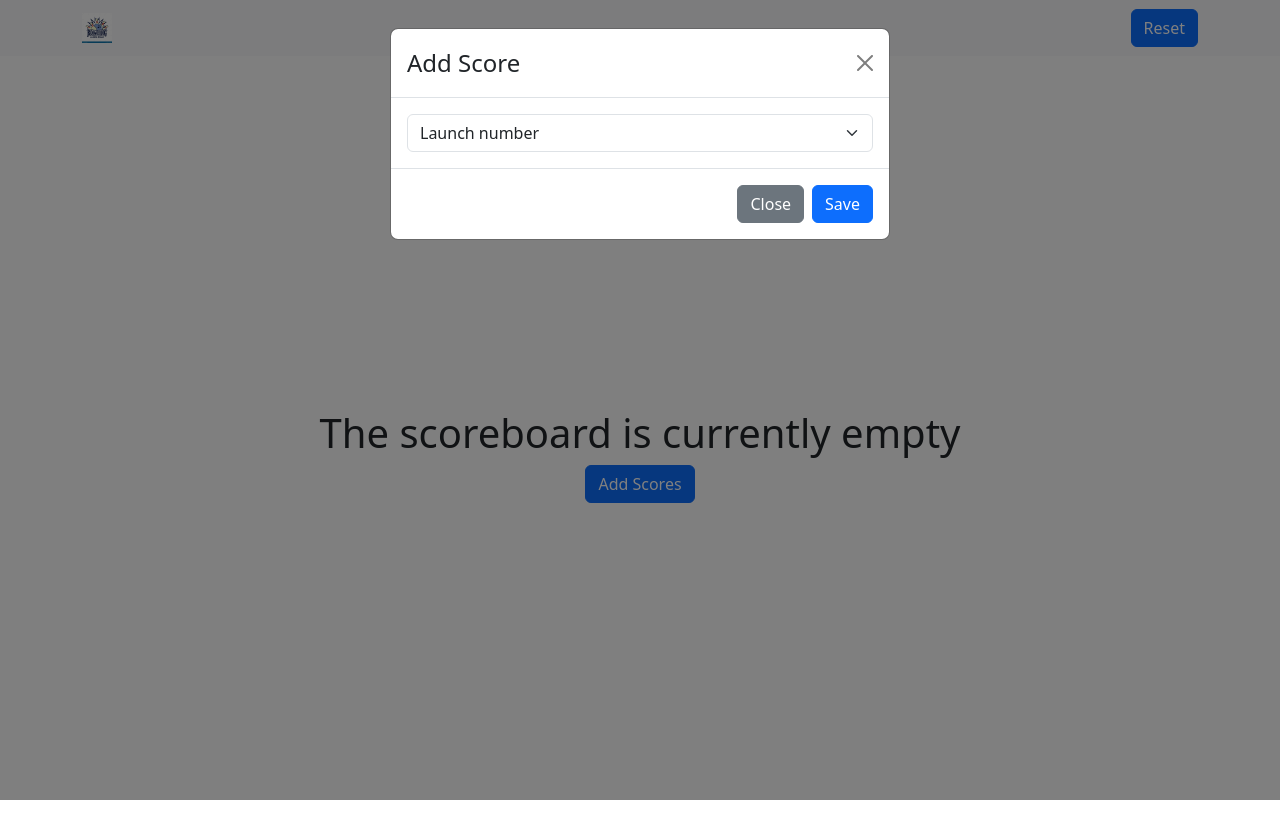
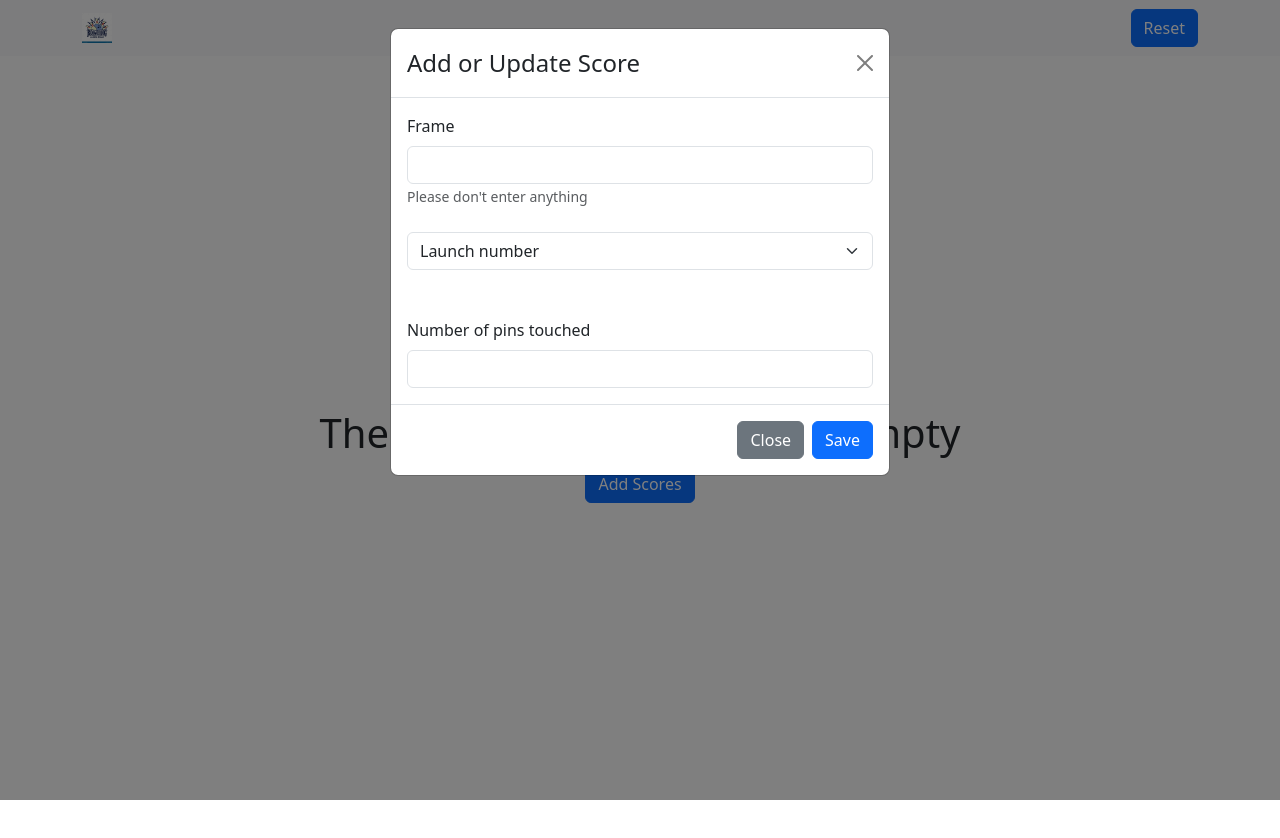
Before and after one commit to micael-jerry/african-bowling, a React (Vite) app: page / in a window 1280 px wide. Both pictures are taken after a click on the button "Add Scores". Shown: the top 838 px of the page. Built offline with nearby package versions, Linux system fonts and the light colour scheme.

Commit message:
chore: input data

```diff
--- a/src/components/ScoreCalculator/AddScoreDialog.jsx
+++ b/src/components/ScoreCalculator/AddScoreDialog.jsx
@@ -1,34 +1,56 @@
 import PropTypes from "prop-types";
 import MyModal from "../MyModal";
 import Form from "react-bootstrap/Form";
-import { useState } from "react";
+import { useRef } from "react";
 
 const AddScoreDialog = (props) => {
-  const { isVisible, handleSave, handleClose } = props;
-	const [score, setScore] = useState({
-		1: 0,
-		2: 0,
-		3: 0,
-	});
+  const { isVisible, handleSave, handleClose, scores } = props;
 
-	const handleSaveScores = () => {
-		handleSave(score);
-		setScore({});
-	}
+  const frameNumberRef = useRef(null);
+	const launchNumberRef = useRef(null);
+	const pinsNumberRef = useRef(null);
+  const handleSaveScores = () => {
+		let score = scores[frameNumberRef.current.value];
+		if (!score)
+			score = {1: 0, 2: 0, 3: 0};
+		score = {...score, [launchNumberRef.current.value]: parseInt(pinsNumberRef.current.value)};
+    handleSave(frameNumberRef.current.value, score);
+  };
 
   return (
     <MyModal
       isVisible={isVisible}
       handleSave={handleSaveScores}
       handleClose={handleClose}
-      header={"Add Score"}
+      header={"Add or Update Score"}
     >
-      <Form.Select aria-label="Default select example">
+      <Form.Label htmlFor="inputFrame">Frame</Form.Label>
+      <Form.Control
+        type="text"
+        id="inputFrame"
+        aria-describedby="frameTextField"
+        ref={frameNumberRef}
+      />
+      <Form.Text id="passwordHelpBlock" muted>
+        {"Please don't enter anything"}
+      </Form.Text>
+      <br />
+      <br />
+      <Form.Select aria-label="Default select example" ref={launchNumberRef}>
         <option>Launch number</option>
         <option value={1}>One</option>
         <option value={2}>Two</option>
         <option value={3}>Three</option>
       </Form.Select>
+      <br />
+      <br />
+      <Form.Label htmlFor="inputPinsNumber">Number of pins touched</Form.Label>
+      <Form.Control
+        type="text"
+        id="inputPinsNumber"
+        aria-describedby="pinsTextField"
+        ref={pinsNumberRef}
+      />
     </MyModal>
   );
 };
@@ -37,6 +59,7 @@ AddScoreDialog.propTypes = {
   isVisible: PropTypes.bool,
   handleSave: PropTypes.func,
   handleClose: PropTypes.func,
+	scores: PropTypes.object
 };
 
 export default AddScoreDialog;
--- a/src/components/ScoreCalculator/ScoreCalculator.jsx
+++ b/src/components/ScoreCalculator/ScoreCalculator.jsx
@@ -4,14 +4,14 @@ import AddScoreDialog from "./AddScoreDialog";
 import useScoreStore from "../../store/useScoreStore";
 
 const ScoreCalculator = () => {
-  const { scores, addScore } = useScoreStore();
-  const [addScoreDialogVisible, setScoreDialogVisible] = useState(false);
+  const { scores, addOrUpdateScore } = useScoreStore();
+  const [addScoreDialogVisible, setAddScoreDialogVisible] = useState(false);
 
-  const handleShow = () => setScoreDialogVisible(true);
-  const handleHide = () => setScoreDialogVisible(false);
-  const handleAddScore = (score) => {
-    addScore(score);
-    setScoreDialogVisible(false);
+  const handleShow = () => setAddScoreDialogVisible(true);
+  const handleHide = () => setAddScoreDialogVisible(false);
+  const handleAddScore = (frameNumber, score) => {
+    addOrUpdateScore(frameNumber, score);
+    setAddScoreDialogVisible(false);
   };
 
   return (
@@ -21,6 +21,7 @@ const ScoreCalculator = () => {
           isVisible={addScoreDialogVisible}
           handleSave={handleAddScore}
           handleClose={handleHide}
+					scores={scores}
         />
       )}
       {Object.keys(scores).length != 0 ? (
--- a/src/store/useScoreStore.js
+++ b/src/store/useScoreStore.js
@@ -3,11 +3,11 @@ import { create } from 'zustand';
 
 const useScoreStore = create((set) => ({
 	scores: {},
-	addScore: (score) =>
+	addOrUpdateScore: (frameNumber, updatedScore) =>
 		set((state) => ({
 			scores: {
 				...state.scores,
-				[Object.keys(state.scores).length + 1]: score,
+				[frameNumber]: updatedScore
 			},
 		})),
 }));
```
